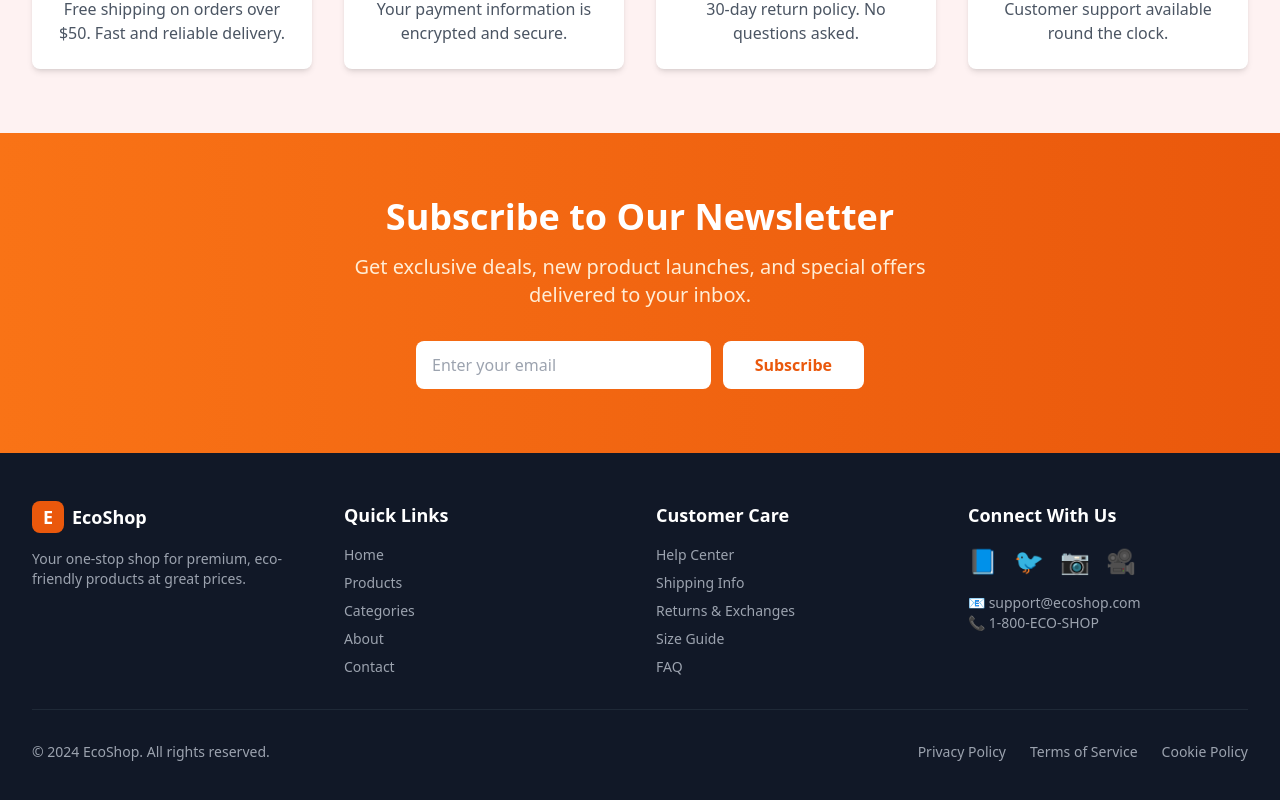
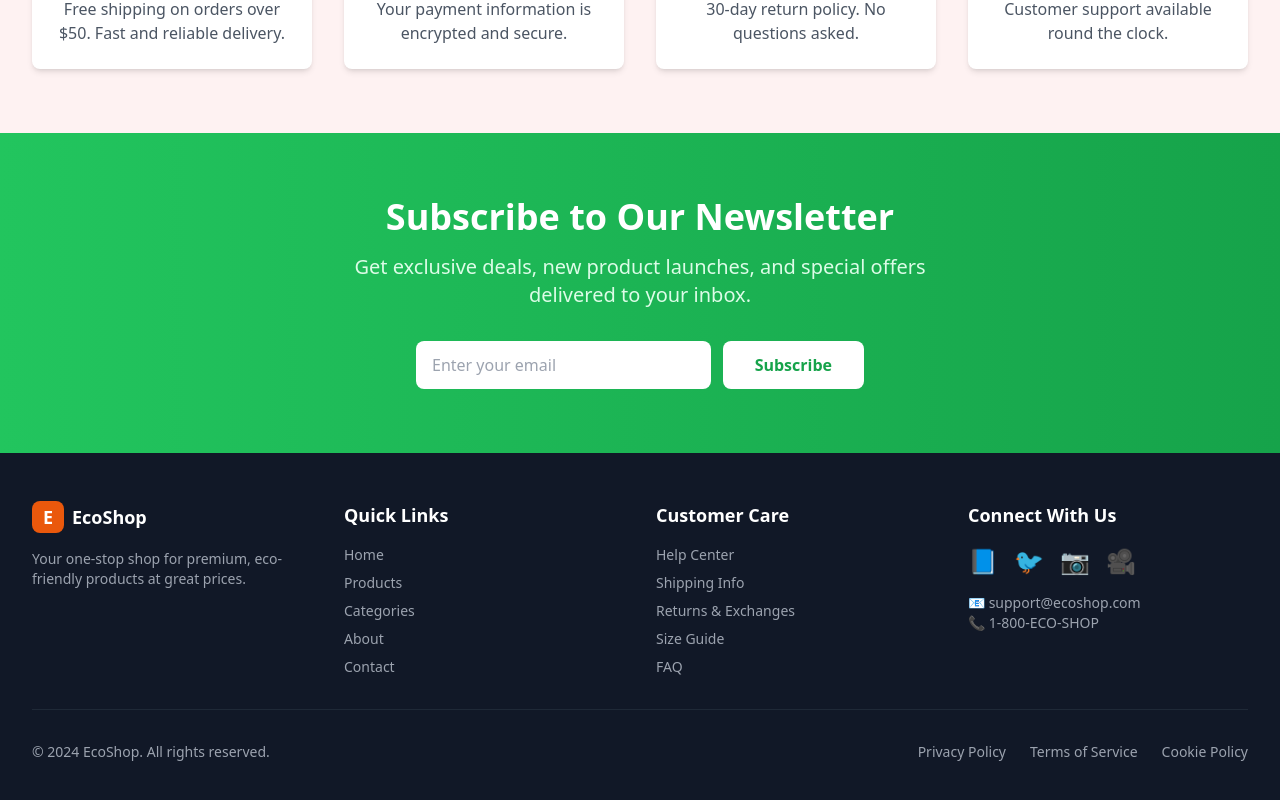
Before and after one commit to OhoBEiD/ai-demo-shop, a Next.js app: page / in a window 1280 px wide. Shown: the part 1691-2491 px from the top of the page. Built offline with nearby package versions, Linux system fonts and the light colour scheme.

Commit message:
Update src/components/Newsletter.tsx

```diff
--- a/src/components/Newsletter.tsx
+++ b/src/components/Newsletter.tsx
@@ -16,10 +16,10 @@ export default function Newsletter() {
   }
 
   return (
-    <section className="bg-gradient-to-r from-orange-500 to-orange-600 text-white py-16">
+    <section className="bg-gradient-to-r from-green-500 to-green-600 text-white py-16">
       <div className="max-w-2xl mx-auto px-4 sm:px-6 lg:px-8 text-center">
         <h2 className="text-4xl font-bold mb-4">Subscribe to Our Newsletter</h2>
-        <p className="text-xl text-orange-100 mb-8">
+        <p className="text-xl text-green-100 mb-8">
           Get exclusive deals, new product launches, and special offers delivered to your inbox.
         </p>
         <form onSubmit={handleSubmit} className="flex flex-col sm:flex-row gap-3 max-w-md mx-auto">
@@ -33,13 +33,13 @@ export default function Newsletter() {
           />
           <button
             type="submit"
-            className="px-8 py-3 bg-white text-orange-600 rounded-lg font-bold hover:bg-orange-50 transition whitespace-nowrap"
+            className="px-8 py-3 bg-white text-green-600 rounded-lg font-bold hover:bg-green-50 transition whitespace-nowrap"
           >
             {isSubmitted ? '✓ Subscribed' : 'Subscribe'}
           </button>
         </form>
         {isSubmitted && (
-          <p className="text-orange-100 mt-4">Thank you for subscribing! Check your email for a special offer.</p>
+          <p className="text-green-100 mt-4">Thank you for subscribing! Check your email for a special offer.</p>
         )}
       </div>
     </section>
```
